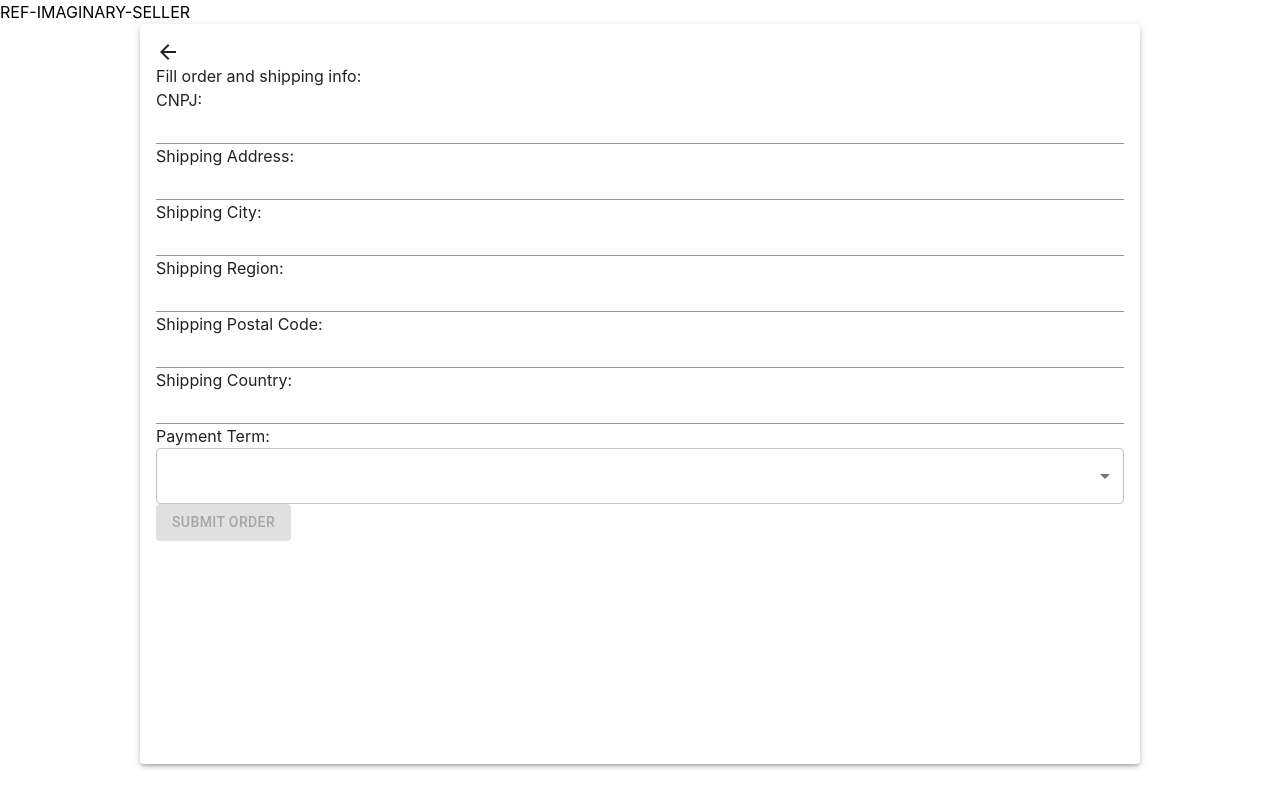
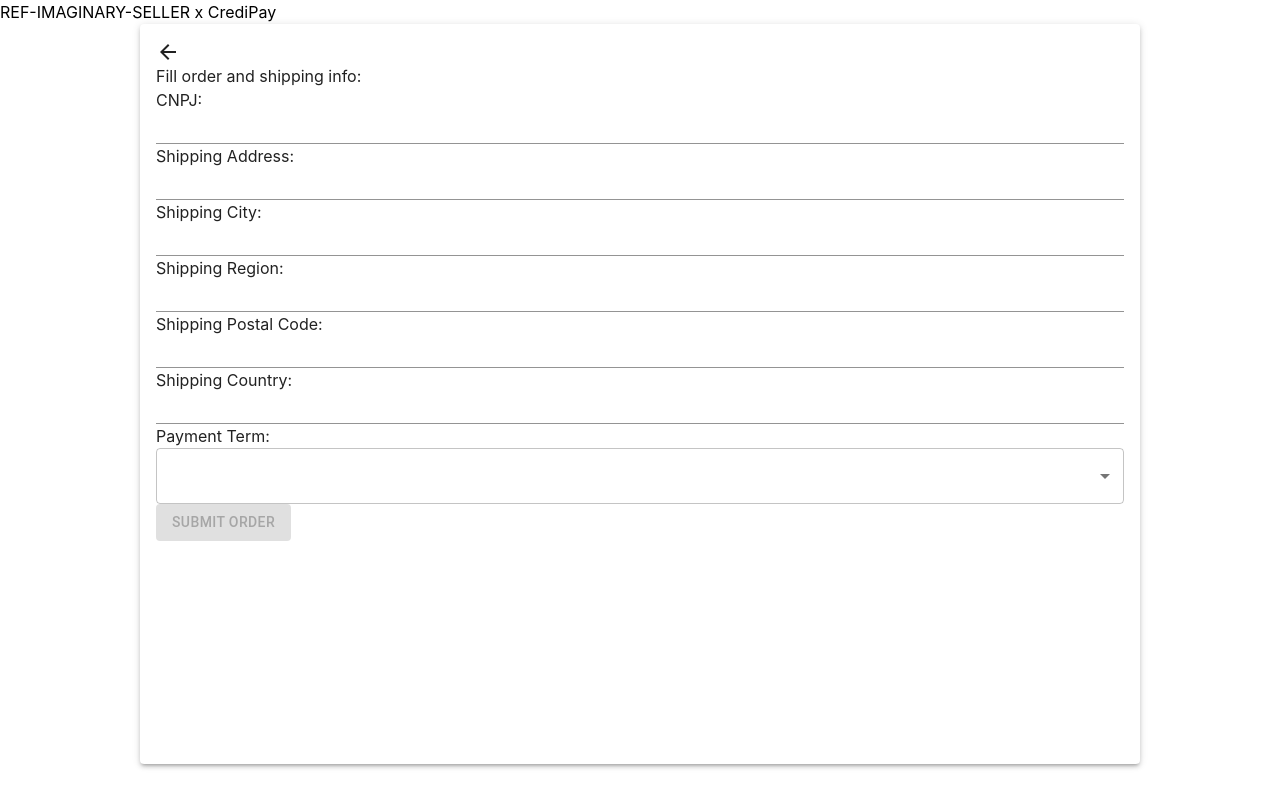
Before and after one commit to Marcoszz/credix, a React (Vite) app in the folder front/: page /order in a window 1280 px wide. Built offline with nearby package versions, Linux system fonts and the light colour scheme; no server answers.

Commit message:
fix: List component touches

```diff
--- a/front/src/components/Header/index.tsx
+++ b/front/src/components/Header/index.tsx
@@ -1,7 +1,11 @@
+import { useNavigate } from "react-router-dom";
+
 const Header = () => {
+  const navigate = useNavigate();
+
   return (
     <header className="w-full h-[75px] flex justify-start items-center text-center border-b border-b-gray-300 fixed top-0 bg-white z-10 px-4 shadow-md">
-      <h1>REF-IMAGINARY-SELLER</h1>
+      <h1 onClick={() => navigate("/")}>REF-IMAGINARY-SELLER x CrediPay</h1>
     </header>
   );
 };
--- a/front/src/screens/home/components/productItem/index.tsx
+++ b/front/src/screens/home/components/ProductItem/index.tsx
@@ -10,11 +10,11 @@ type Props = {
 
 const ProductItem = ({ product }: Props) => {
   const {
+    quantity,
     handleAddToCart,
     handleDecrement,
     handleIncrement,
     getTotalQuantityInCart,
-    quantity,
   } = useProductItem(product);
 
   return (
--- a/front/src/screens/home/components/productsList/index.tsx
+++ b/front/src/screens/home/components/ProductsList/index.tsx
@@ -1,5 +1,5 @@
+import ProductItem from "../ProductItem";
 import { Product } from "../../../../services/hooks/useGetProducts";
-import ProductItem from "../productItem";
 
 type Props = {
   productsList: Product[];
@@ -8,8 +8,8 @@ type Props = {
 const ProductsList = ({ productsList }: Props) => {
   return (
     <div className="grid grid-cols-3 grid-rows-3 place-items-center gap-8 p-4">
-      {productsList.map((product, i) => (
-        <ProductItem key={i} product={product} />
+      {productsList.map((product) => (
+        <ProductItem key={product.id} product={product} />
       ))}
     </div>
   );
--- a/front/src/screens/home/hooks/useProductItem.ts
+++ b/front/src/screens/home/hooks/useProductItem.ts
@@ -1,10 +1,10 @@
 import { useState } from "react";
+import { useCartContext } from "../../../contexts/CartContext";
 import { Product } from "../../../services/hooks/useGetProducts";
-import { useCartContext } from "../../../contexts/CartContext";
 
 const useProductItem = (product: Product) => {
+    const { addItemToCart, cartItems } = useCartContext();
     const [quantity, setQuantity] = useState(0);
-    const { addItemToCart, cartItems } = useCartContext();
 
     const getTotalQuantityInCart = (productId: string) => {
         return cartItems.reduce((total, item) => {
@@ -33,8 +33,8 @@ const useProductItem = (product: Product) => {
             productId: product.id,
         };
 
+        addItemToCart(item);
         setQuantity(0);
-        addItemToCart(item);
     };
 
     return {
@@ -42,8 +42,8 @@ const useProductItem = (product: Product) => {
         handleIncrement,
         handleDecrement,
         handleAddToCart,
-        getTotalQuantityInCart
-    }
-}
+        getTotalQuantityInCart,
+    };
+};
 
 export default useProductItem;
--- a/front/src/screens/home/index.tsx
+++ b/front/src/screens/home/index.tsx
@@ -7,11 +7,11 @@ import {
 } from "@mui/material";
 import Header from "../../components/Header";
 import useHome from "./hooks/useHome";
-import ProductsList from "./components/productsList";
 import { Product } from "../../services/hooks/useGetProducts";
 import { Item } from "../../contexts/CartContext/types";
 import SentimentVeryDissatisfiedIcon from "@mui/icons-material/SentimentVeryDissatisfied";
 import { useCartContext } from "../../contexts/CartContext";
+import ProductsList from "./components/ProductsList";
 
 const renderContent = (
   loading: boolean,
```
